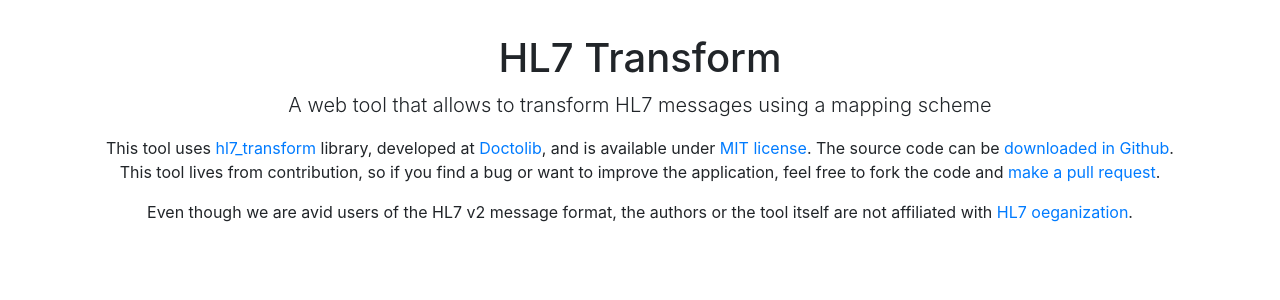
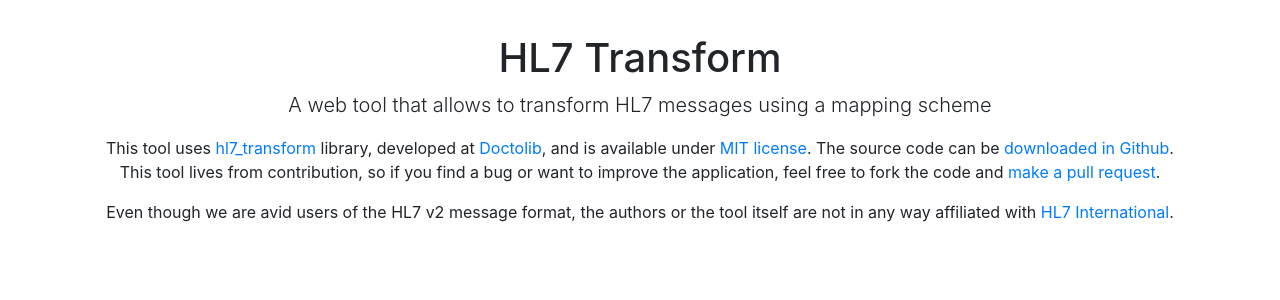
Before and after one commit to pdyban/hl7_transform_web, a Flask app: page /about in a window 1280 px wide. Shown: the part 56-356 px from the top of the page. Run offline with Flask 2, Linux system fonts and the light colour scheme; some libraries are stand-ins or nearby versions.

Commit message:
Fix typo in about page

```diff
--- a/app/templates/about.html
+++ b/app/templates/about.html
@@ -10,7 +10,7 @@
     The source code can be <a href="https://github.com/pdyban/hl7_transform">downloaded in Github</a>.
     This tool lives from contribution, so if you find a bug or want to improve the application,
     feel free to fork the code and <a href="https://github.com/pdyban/hl7_transform/pulls">make a pull request</a>.</p>
-    <p>Even though we are avid users of the HL7 v2 message format, the authors or the tool itself are not affiliated with <a href="https://www.hl7.org/">HL7 oeganization</a>.</p>
+    <p>Even though we are avid users of the HL7 v2 message format, the authors or the tool itself are not in any way affiliated with <a href="https://www.hl7.org/">HL7 International</a>.</p>
   </div>
 </div><!-- container -->
 {% endblock %}
```
